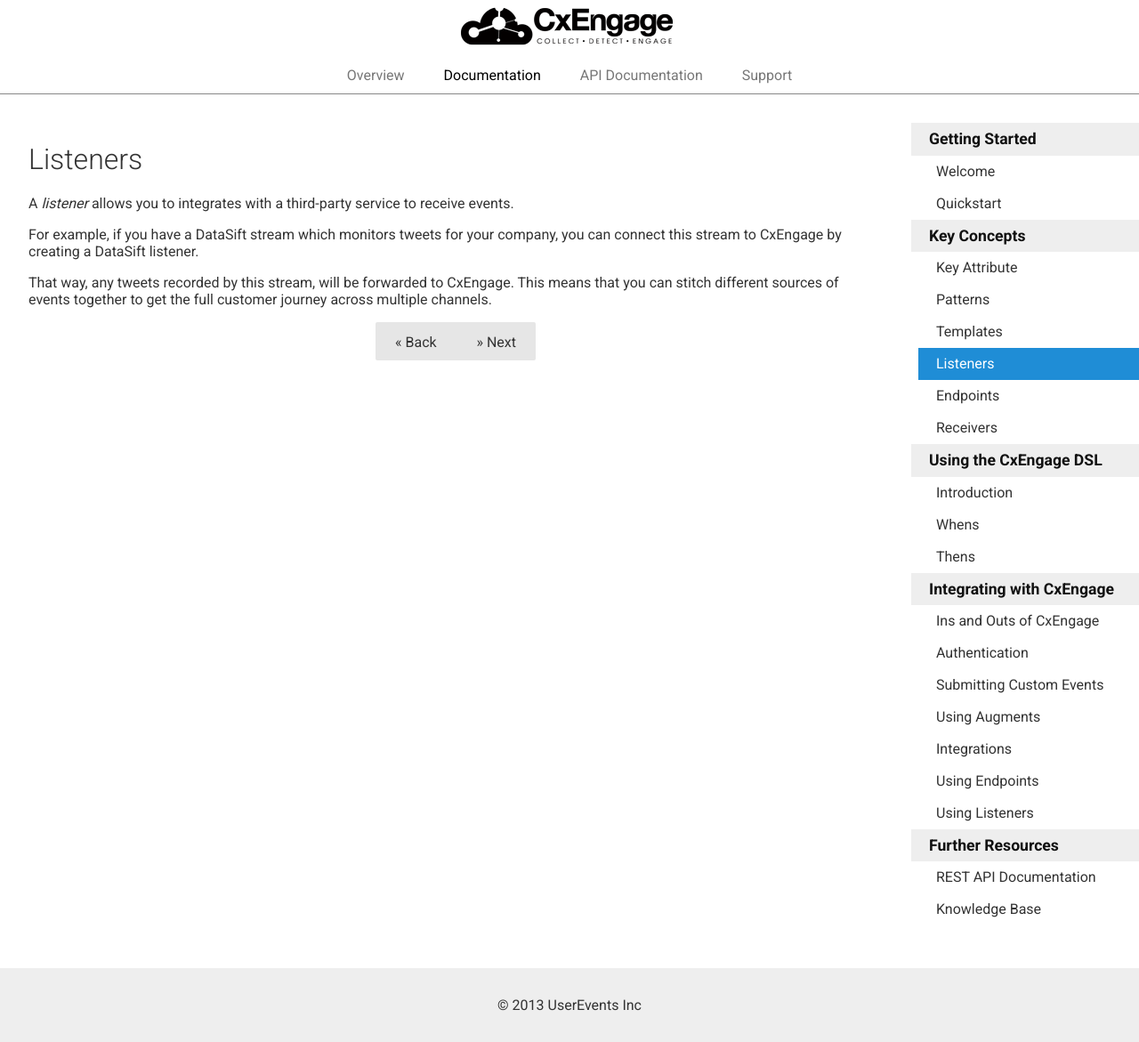
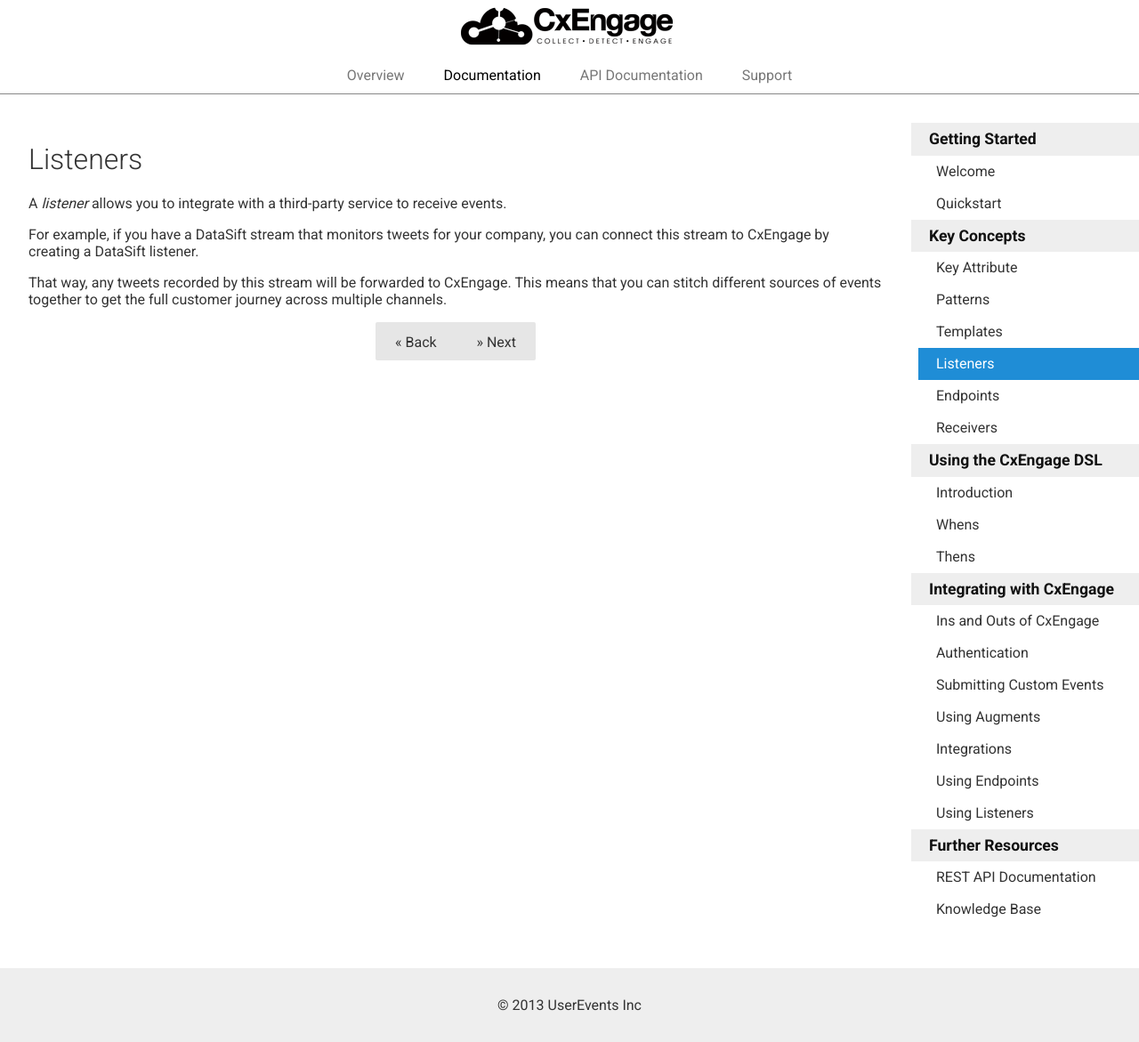
Before and after one commit to ianbishop/userevents.github.io, a Jekyll site: the page built from docs/listeners.md, in a window 1280 px wide. Shown: the whole page at 89% size. Built offline with Jekyll 4.4.1, drawn with Linux system fonts in a browser that asks for light colours; Markdown is read by kramdown in place of the engine named in the settings.

Commit message:
Updated listners

```diff
--- a/docs/listeners.md
+++ b/docs/listeners.md
@@ -6,12 +6,12 @@ next_section: endpoints
 permalink: /docs/listeners/
 ---
 
-A *listener* allows you to integrates with a third-party service to
+A *listener* allows you to integrate with a third-party service to
 receive events.
 
-For example, if you have a DataSift stream which monitors tweets for your
+For example, if you have a DataSift stream that monitors tweets for your
 company, you can connect this stream to CxEngage by creating a DataSift listener.
 
-That way, any tweets recorded by this stream, will be forwarded to CxEngage.
+That way, any tweets recorded by this stream will be forwarded to CxEngage.
 This means that you can stitch different sources of events together to get the
 full customer journey across multiple channels.
```
